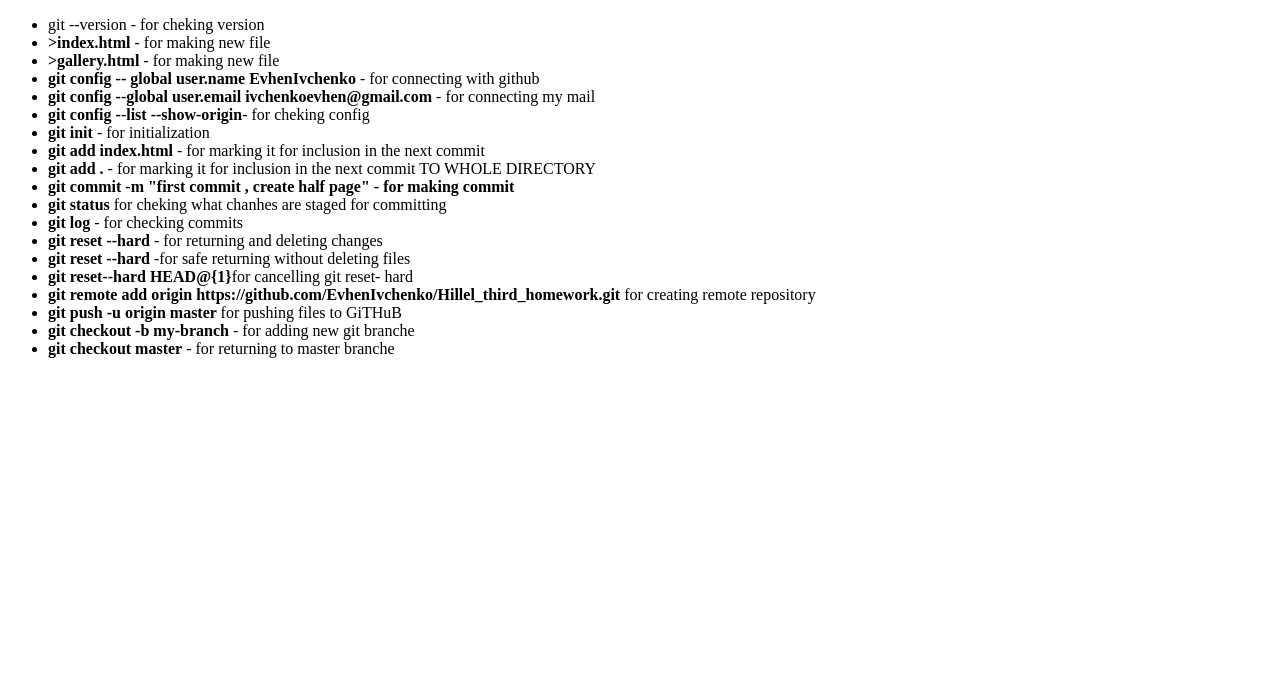
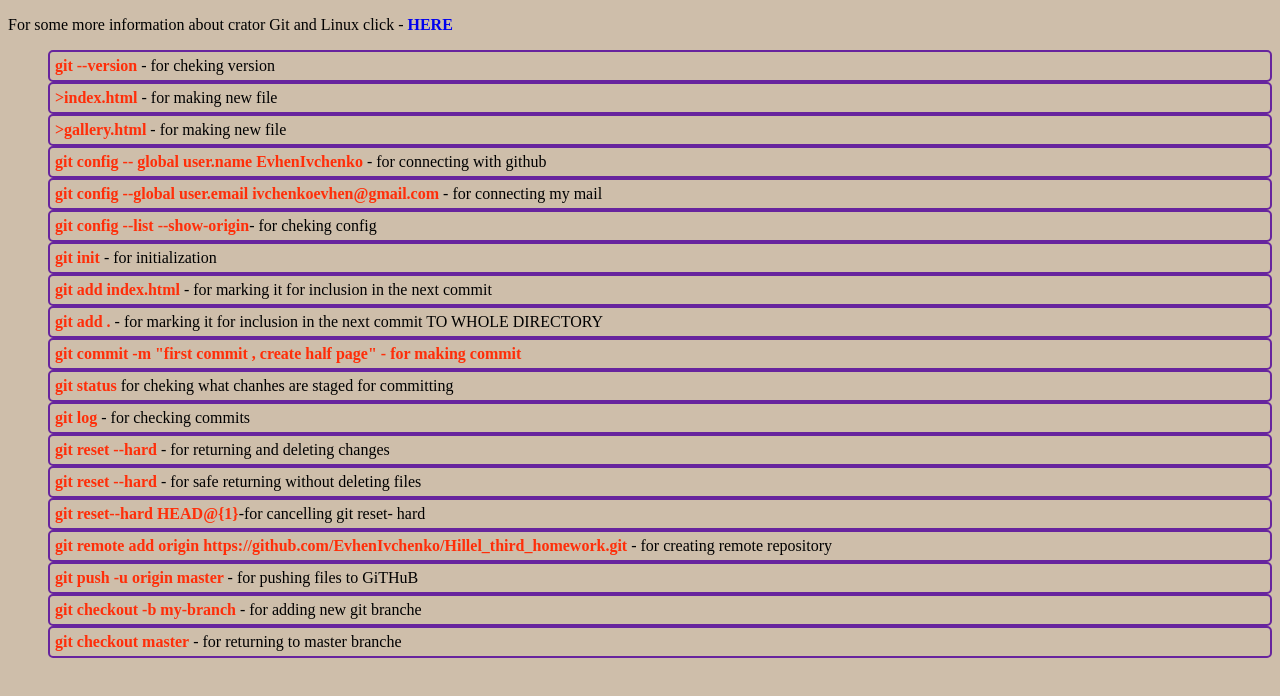
Before and after one commit to EvhenIvchenko/Hillel, a plain HTML site: page index.html in a window 1280 px wide. Drawn offline with Linux system fonts and the light colour scheme.

Commit message:
adding styles and that is it

```diff
--- a/index.html
+++ b/index.html
@@ -13,8 +13,9 @@
         </header>
         <main>
             <section class="git_comands">
+                <p>For some more information about crator Git and Linux click - <a href="gallery.html">  HERE </a></p>
                 <ul>
-                    <li>git --version - for cheking version</li>
+                    <li><strong>git --version</strong> - for cheking version</li>
                     <li><strong> &gtindex.html</strong> - for making new file </li>
                     <li><strong> &gtgallery.html</strong>  - for making new file</li>
                     <li><strong>git config -- global user.name EvhenIvchenko </strong>  - for connecting with github </li>
@@ -27,14 +28,15 @@
                     <li> <strong>git status</strong>  for cheking what chanhes are staged for committing </li>
                     <li> <strong>git log </strong>- for checking commits</li>
                     <li> <strong>git reset --hard</strong> - for returning and deleting changes</li>
-                    <li> <strong>git reset --hard</strong> -for safe returning without deleting files</li>
-                    <li> <strong>git reset--hard HEAD@{1}</strong>for cancelling git reset- hard</li>
-                    <li> <strong>git remote add origin https://github.com/EvhenIvchenko/Hillel_third_homework.git</strong> for creating remote repository</li>
-                    <li> <strong>git push -u origin master  </strong> for  pushing files to GiTHuB </li>
+                    <li> <strong>git reset --hard</strong> - for safe returning without deleting files</li>
+                    <li> <strong>git reset--hard HEAD@{1}</strong>-for cancelling git reset- hard</li>
+                    <li> <strong>git remote add origin https://github.com/EvhenIvchenko/Hillel_third_homework.git</strong> - for creating remote repository</li>
+                    <li> <strong>git push -u origin master  </strong> - for  pushing files to GiTHuB </li>
                     <li><strong>git checkout -b my-branch</strong> - for adding new git branche</li>
                     <li><strong>git checkout master</strong> - for returning to master branche</li>
                 </ul>
             </section>
+
         </main>
         <footer>
 
--- a/styles/style.css
+++ b/styles/style.css
@@ -0,0 +1,22 @@
+body {
+    background-color: rgb(206, 190, 170);
+}
+ul li {
+    list-style-type: none;
+    border: 2px solid rgb(103, 36, 158);
+    border-radius: 5px;
+    padding: 5px;
+}
+strong {
+    color: rgb(255, 46, 9);
+}
+a {
+    text-decoration: none;
+    font-weight: bold;
+    text-align: center;
+
+}
+a:hover {
+    color: rgb(218, 18, 18);
+
+}
```
Also changed, not shown: gallery.html (+13 -12 lines).
